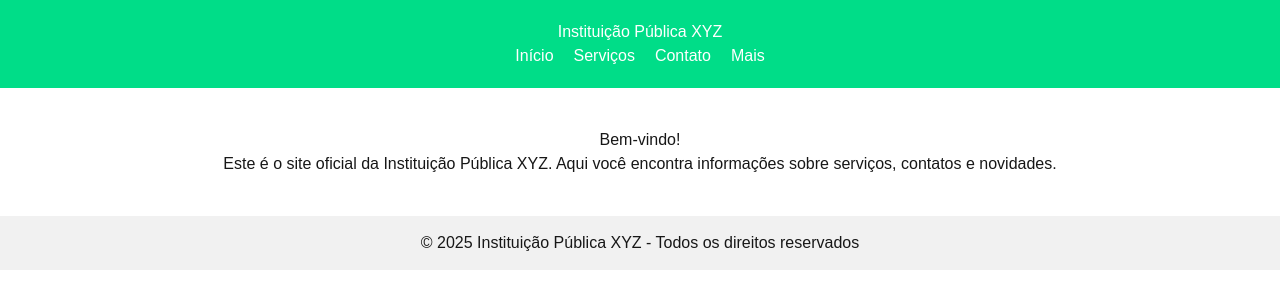
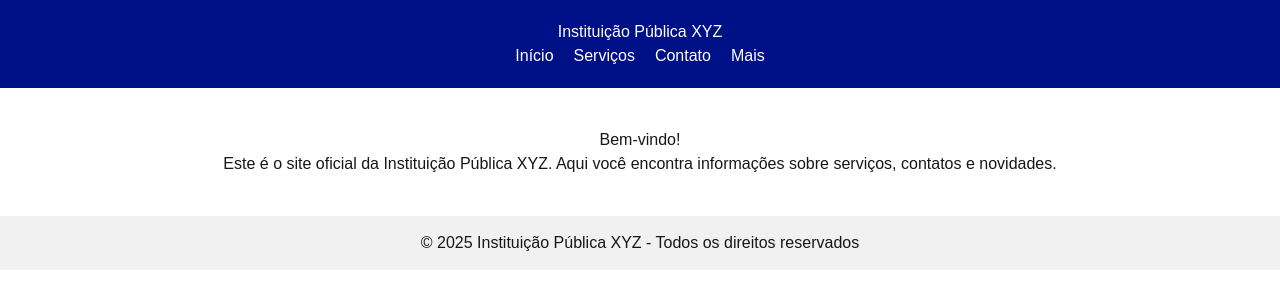
Before and after one commit to cpdmdo/site-institucional, a Next.js app: page / in a window 1280 px wide. Shown: the top 308 px of the page. Built offline with nearby package versions, Linux system fonts and the light colour scheme.

Commit message:
altercao da cor blue

```diff
--- a/src/app/page.js
+++ b/src/app/page.js
@@ -4,7 +4,7 @@ export default function Home() {
       {/* Cabeçalho */}
       <header
         style={{
-          backgroundColor: "#00dd88",
+          backgroundColor: "#001188",
           color: "#fff",
           padding: "20px",
           textAlign: "center",
```
